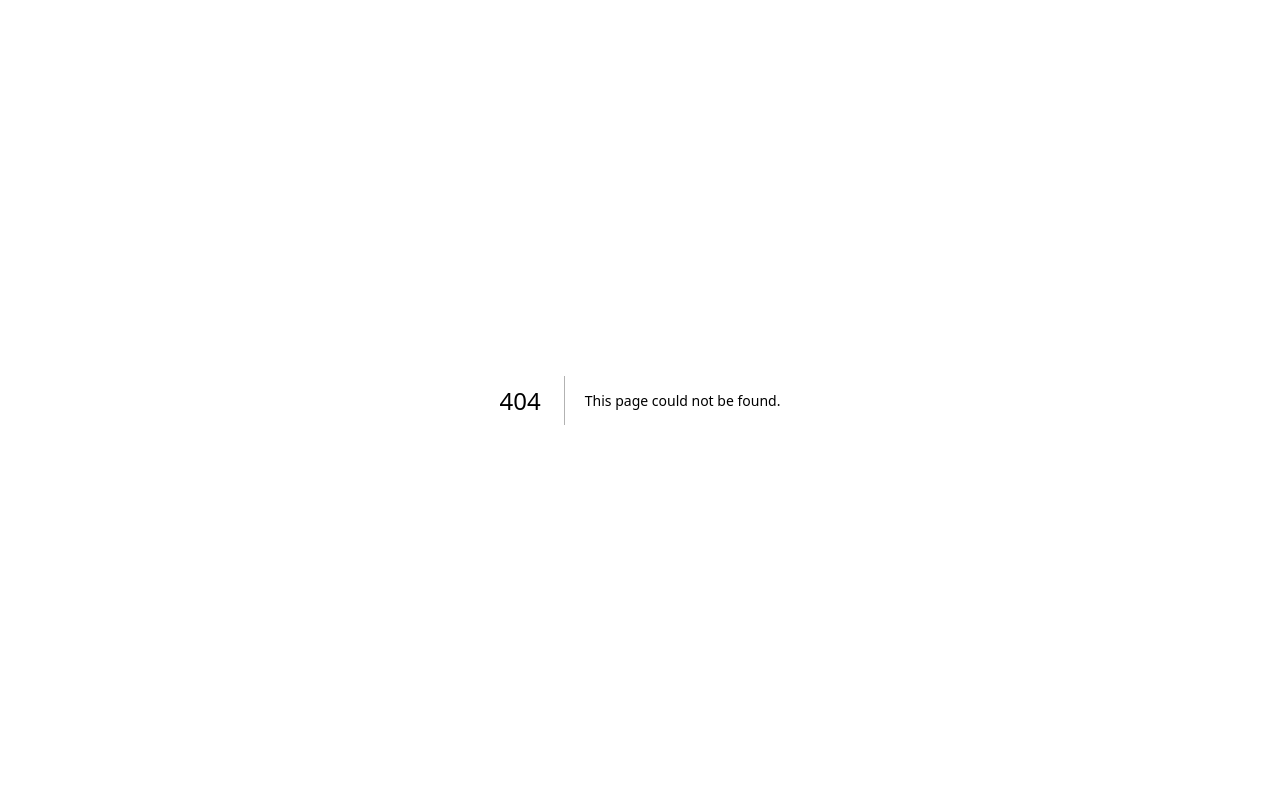
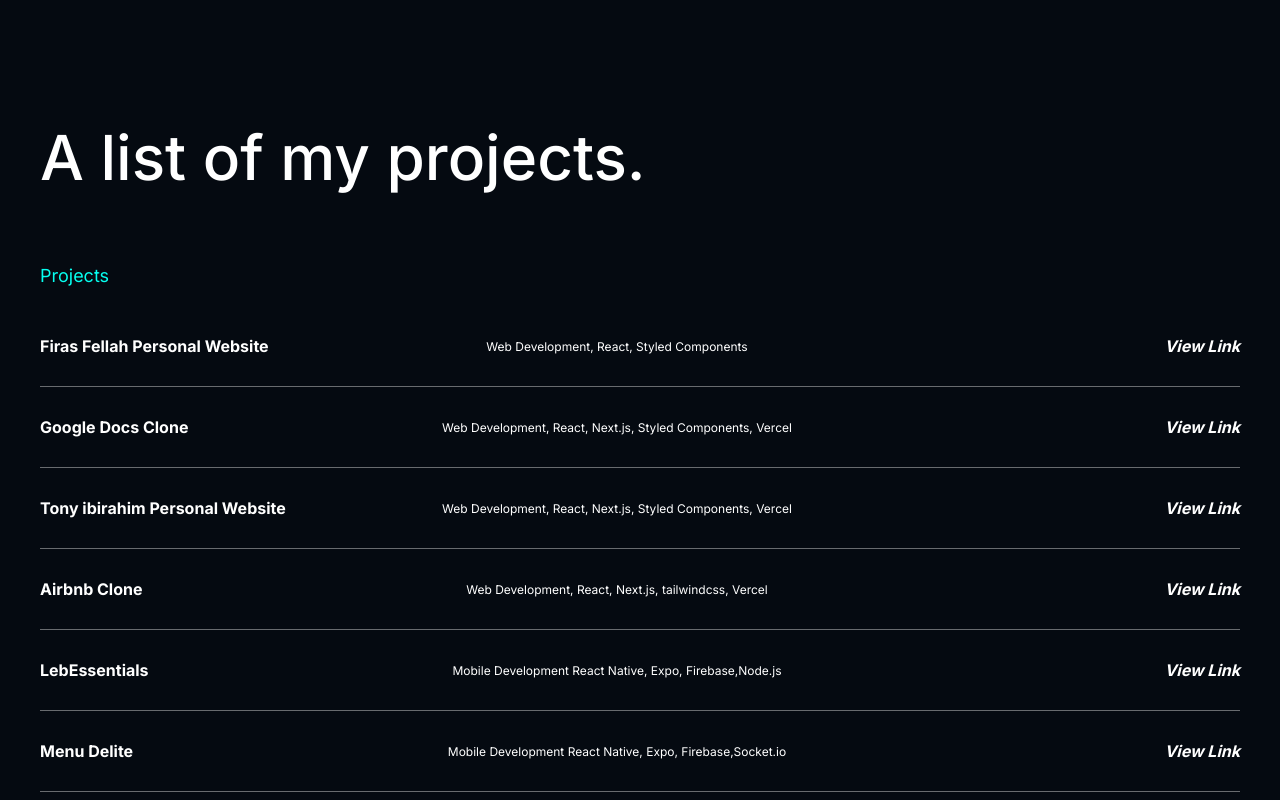
Before and after one commit to Tonyibra/public_portfolio, a Next.js app: page /works in a window 1280 px wide. Before the commit this address had no page. Shown: the top 800 px of the page. Built offline with nearby package versions, Linux system fonts and the light colour scheme.

Commit message:
chore:add more section

```diff
--- a/package.json
+++ b/package.json
@@ -25,11 +25,13 @@
     "react-fast-marquee": "^1.3.5",
     "react-responsive": "^9.0.2",
     "react-scroll": "^1.8.9",
+    "react-table": "^7.8.0",
     "styled-components": "^5.3.9",
     "typescript": "5.0.3"
   },
   "devDependencies": {
     "@types/react-scroll": "^1.8.6",
+    "@types/react-table": "^7.7.14",
     "@types/styled-components": "^5.1.26",
     "babel-plugin-styled-components": "^2.0.7"
   }
--- /dev/null
+++ b/src/components/atoms/singleWork/SingleWork.styles.ts
@@ -0,0 +1,29 @@
+import styled from 'styled-components';
+
+export const Box = styled.div`
+  display: flex;
+  flex-direction: row;
+  align-items: center;
+  justify-content: space-between;
+  border-bottom: 0.7px solid #e5e5e570;
+  padding: 30px 0px;
+  cursor: pointer;
+  transition: all 0.3s ease-in-out;
+  &:hover {
+    opacity: 0.6;
+  }
+`;
+
+export const StackContainer = styled.p`
+  max-width: 350px;
+  font-family: Inter;
+  font-size: 12px;
+  font-weight: 400;
+  text-align: center;
+  color: white;
+  margin: 0;
+`;
+
+export const Section = styled.div`
+  width: 33%;
+`;
--- /dev/null
+++ b/src/components/atoms/singleWork/SingleWork.tsx
@@ -0,0 +1,41 @@
+import React from 'react';
+import { Box, Section, StackContainer } from './SingleWork.styles';
+import Text from '../text/Text';
+import Row from '../row/Row';
+import Link from 'next/link';
+
+interface IProps {
+  name: string;
+  stack: string;
+  link: string;
+}
+
+const SingleWork: React.FC<IProps> = ({ link, name, stack }) => {
+  return (
+    <Box>
+      <Section>
+        <Text type="h1" fontWeight="bold">
+          {name}
+        </Text>
+      </Section>
+      <Section>
+        <StackContainer>{stack}</StackContainer>
+      </Section>
+      <Section>
+        <Link href={link} target="_blank">
+          <Text
+            textAlign="right"
+            type="h1"
+            fontWeight="bold"
+            isLink
+            fontStyle="italic"
+          >
+            View Link
+          </Text>
+        </Link>
+      </Section>
+    </Box>
+  );
+};
+
+export default SingleWork;
--- /dev/null
+++ b/src/components/features/works/index.tsx
@@ -0,0 +1,34 @@
+import React from 'react';
+import { Container, ListHeader } from './works.styles';
+import Text from '@/components/atoms/text/Text';
+
+import Col from '@/components/atoms/col/Col';
+import SingleWork from '@/components/atoms/singleWork/SingleWork';
+import { WORKS } from '@/data/works';
+
+const WorkSections = () => {
+  return (
+    <Container>
+      <Text type="h1" color="white" fontSize="62" fontWeight="500">
+        A list of my projects.
+      </Text>
+      <ListHeader>
+        <Text type="h5" color="#06FFF0" fontSize="18">
+          Projects
+        </Text>
+      </ListHeader>
+      <Col>
+        {WORKS.map((work) => (
+          <SingleWork
+            key={work.id}
+            name={work.name}
+            stack={work.stack}
+            link={work.link}
+          />
+        ))}
+      </Col>
+    </Container>
+  );
+};
+
+export default WorkSections;
--- /dev/null
+++ b/src/components/features/works/works.styles.ts
@@ -0,0 +1,13 @@
+import styled from 'styled-components';
+
+export const Container = styled.div`
+  max-width: 1200px;
+  margin: auto;
+  margin-top: 120px;
+  padding-bottom: 100px;
+`;
+
+export const ListHeader = styled.div`
+  margin-top: 70px;
+  margin-bottom: 20px;
+`;
--- /dev/null
+++ b/src/data/works.ts
@@ -0,0 +1,50 @@
+export const WORKS = [
+  {
+    id: 0,
+    name: 'Firas Fellah Personal Website',
+    stack: 'Web Development, React, Styled Components',
+    link: 'https://www.firasfellah.com/',
+  },
+  {
+    id: 1,
+    name: 'Google Docs Clone',
+    link: 'https://docs-seven-rho.vercel.app/',
+    stack: 'Web Development, React, Next.js, Styled Components, Vercel',
+  },
+  {
+    id: 2,
+    name: 'Tony ibirahim Personal Website',
+    stack: 'Web Development, React, Next.js, Styled Components, Vercel',
+    link: 'https://tonyibrahim.dev/',
+  },
+  {
+    id: 3,
+    name: 'Airbnb Clone',
+    stack: 'Web Development, React, Next.js, tailwindcss, Vercel',
+    link: 'https://air-bnb-clone-xi.vercel.app/',
+  },
+  {
+    id: 4,
+    name: 'LebEssentials',
+    stack: 'Mobile Development React Native, Expo, Firebase,Node.js',
+    link: 'https://play.google.com/store/apps/details?id=com.tonyal123.LebEssentials',
+  },
+  {
+    id: 5,
+    name: 'Menu Delite',
+    stack: 'Mobile Development React Native, Expo, Firebase,Socket.io',
+    link: 'https://www.menudelite.io/',
+  },
+  {
+    id: 6,
+    name: 'PropertyCard',
+    stack: 'Web Development, React, Styled Components',
+    link: 'https://www.propertycard.com/',
+  },
+  {
+    id: 7,
+    name: 'Covid19 Tracker',
+    stack: 'Web Development, React, Material UI, Chart.js, Leaflet',
+    link: 'https://covid-tracker-e8313.web.app/',
+  },
+];
--- /dev/null
+++ b/src/pages/works.tsx
@@ -0,0 +1,8 @@
+import WorkSections from '@/components/features/works';
+import React from 'react';
+
+const works = () => {
+  return <WorkSections />;
+};
+
+export default works;
```
Also changed, not shown: src/components/features/landing/workSection/WorkSection.tsx (+6 -3 lines), 1 other file (tests, documents, lock files or other folders).
